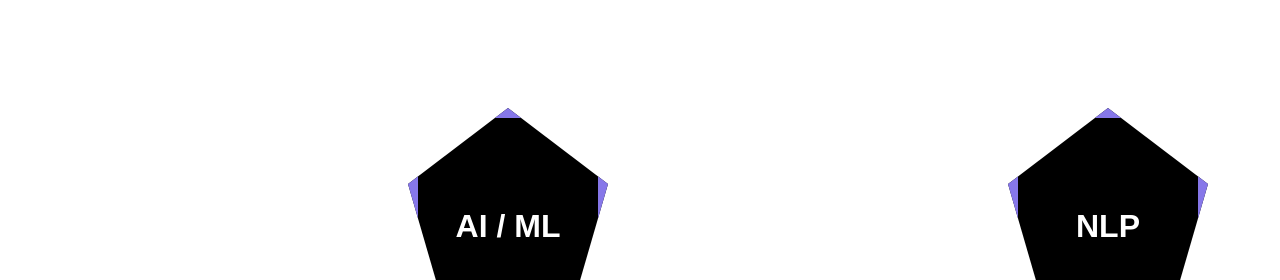
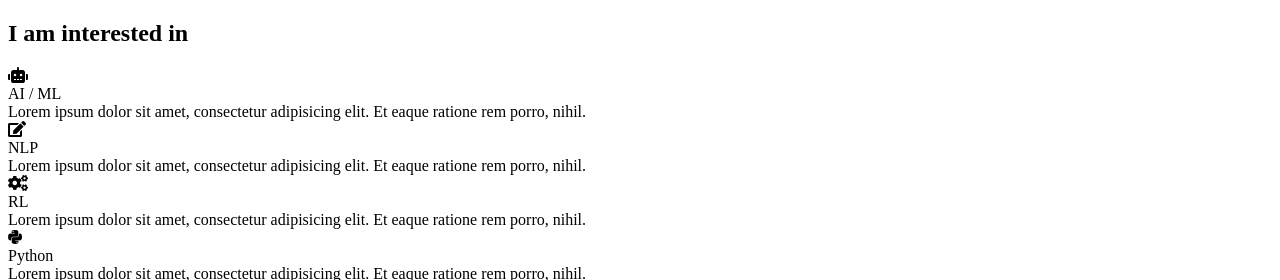
Before and after one commit to bartpito/TwinsWebsite, a Flask app: page /About/bart in a window 1280 px wide. Shown: the top 280 px of the page. Run offline with Flask 2, Linux system fonts and the light colour scheme.

Commit message:
working on "bart" About page

```diff
--- a/templates/bart.html
+++ b/templates/bart.html
@@ -1,33 +1,70 @@
 <!DOCTYPE html>
-<html>
+<html lang="en" dir="ltr">
   <head>
-    <title>Bart</title>
-    <link rel="stylesheet" type="text/css" href="{{ url_for('static', filename='about.css') }}">
+    <meta charset="utf-8">
+    <title></title>
+    <link rel="stylesheet" type="text/css" href="{{ url_for('static', filename='bart.css') }}">
+    <meta name="viewport" content="width=device-width, initial-scale=1">
+    <link rel="stylesheet" href="https://use.fontawesome.com/releases/v5.7.2/css/all.css">
   </head>
   <body>
-    <div>
-      <div class='circle'><h1>AI / ML</h1></div>
-      <div class='circle'><h1>NLP</h1></div>
-      <div class='circle'><h1>Python</h1></div>
+    <section class='one'>
+    <div class="services-section">
+      <div class="inner-width">
+        <h1 class="section-title">I am interested in</h1>
+        <div class="border"></div>
+        <div class="services-container">
 
-    </div>
-    <div>
-      <div class='main'>
-        <h2 style='margin-left:95px;'><u>Fast</u></h2>
-        <p style='margin-left: 95px;'>Fast load times and lag free interaction,
-        my highest priority.</p>
-      </div>
+          <div class="service-box">
+            <div class="service-icon">
+              <i class="fas fa-robot"></i>
+            </div>
+            <div class="service-title">AI / ML</div>
+            <div class="service-desc">
+              Lorem ipsum dolor sit amet, consectetur adipisicing elit. Et eaque ratione rem porro, nihil.
+            </div>
+          </div>
 
-      <div class='main'>
-        <h2><u>Intuitive</u></h2>
-        <p>Strong preference for easy to use, intuitive UX/UI.</p>
-      </div>
+          <div class="service-box">
+            <div class="service-icon">
+              <i class="fas fa-edit"></i>
+            </div>
+            <div class="service-title">NLP</div>
+            <div class="service-desc">
+              Lorem ipsum dolor sit amet, consectetur adipisicing elit. Et eaque ratione rem porro, nihil.
+            </div>
+          </div>
 
-      <div class='main'>
-        <h2 style='margin-left:-98px;'><u>Responsive</u></h2>
-        <p style='margin-left:-98px;'>My layouts will work on any device, big or small.</p>
+          <div class="service-box">
+            <div class="service-icon">
+              <i class="fas fa-cogs"></i>
+            </div>
+            <div class="service-title">RL</div>
+            <div class="service-desc">
+              Lorem ipsum dolor sit amet, consectetur adipisicing elit. Et eaque ratione rem porro, nihil.
+            </div>
+          </div>
+
+          <div class="service-box">
+            <div class="service-icon">
+              <i class="fab fa-python"></i>
+            </div>
+            <div class="service-title">Python</div>
+            <div class="service-desc">
+              Lorem ipsum dolor sit amet, consectetur adipisicing elit. Et eaque ratione rem porro, nihil.
+            </div>
+          </div>
+        </div>
       </div>
     </div>
-
+    <div class='img-section'>
+      <img src='../static/user.jpg', style='width:100%;'>
+    </div>
+    </section>
+    <section class='two'>
+      <div class='about-section'>
+        <h1>About me</h1>
+      </div>
+    </section>
   </body>
 </html>
```
